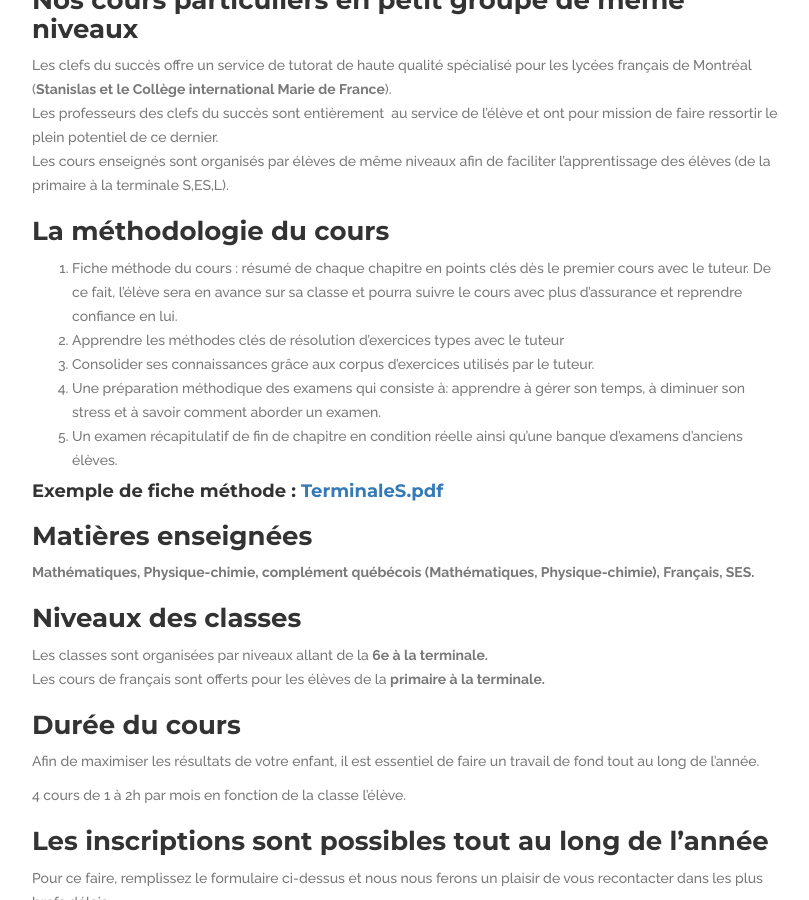
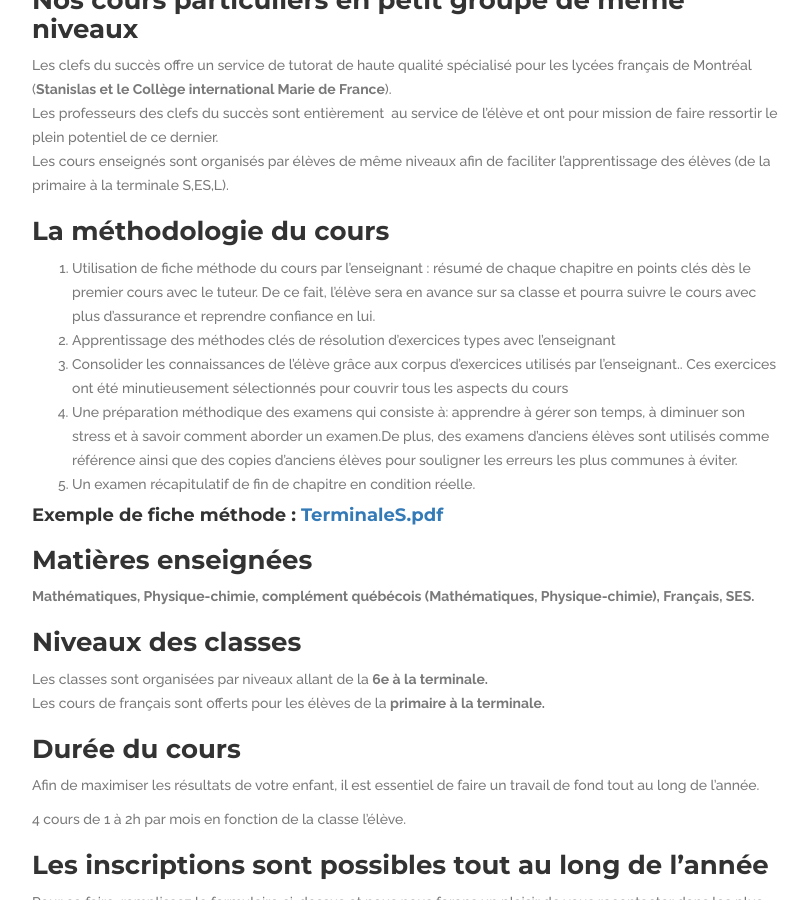
Before and after one commit to bkingg/les-clefs-pour-reussir, a Jekyll site: the page built from _programmes/test 2.md, in a window 1280 px wide and 900 px high, scrolled down 1021 px. Shown: the whole window, without its empty margins (233-1042 px from the left). Built offline with Jekyll 4.4.1, drawn with Linux system fonts in a browser that asks for light colours.

Commit message:
Update from Forestry.io - test 2.md

```diff
--- a/_programmes/test 2.md
+++ b/_programmes/test 2.md
@@ -12,11 +12,11 @@ Les cours enseignés sont organisés par élèves de même niveaux afin de facil
 
 ### La méthodologie du cours
 
-1. Fiche méthode du cours : résumé de chaque chapitre en points clés dès le premier cours avec le tuteur. De ce fait, l'élève sera en avance sur sa classe et pourra suivre le cours avec plus d'assurance et reprendre confiance en lui.
-2. Apprendre les méthodes clés de résolution d’exercices types avec le tuteur
-3. Consolider ses connaissances grâce aux corpus d'exercices utilisés par le tuteur.
-4. Une préparation méthodique des examens qui consiste à: apprendre à gérer son temps, à diminuer son stress et à savoir comment aborder un examen.
-5. Un examen récapitulatif de fin de chapitre en condition réelle ainsi qu'une  banque d’examens d’anciens élèves.
+1. Utilisation de fiche méthode du cours par l'enseignant : résumé de chaque chapitre en points clés dès le premier cours avec le tuteur. De ce fait, l'élève sera en avance sur sa classe et pourra suivre le cours avec plus d'assurance et reprendre confiance en lui.
+2. Apprentissage des méthodes clés de résolution d’exercices types avec l'enseignant
+3. Consolider les connaissances de l'élève grâce aux corpus d'exercices utilisés par l'enseignant.. Ces exercices ont été minutieusement sélectionnés pour couvrir tous les aspects du cours
+4. Une préparation méthodique des examens qui consiste à: apprendre à gérer son temps, à diminuer son stress et à savoir comment aborder un examen.De plus, des examens d’anciens élèves sont utilisés comme référence ainsi que des copies d’anciens élèves pour souligner les erreurs les plus communes à éviter.
+5. Un examen récapitulatif de fin de chapitre en condition réelle.
 
 ##### Exemple de fiche méthode : [TerminaleS.pdf](/uploads/TerminaleS.pdf "TerminaleS.pdf")
 
```
